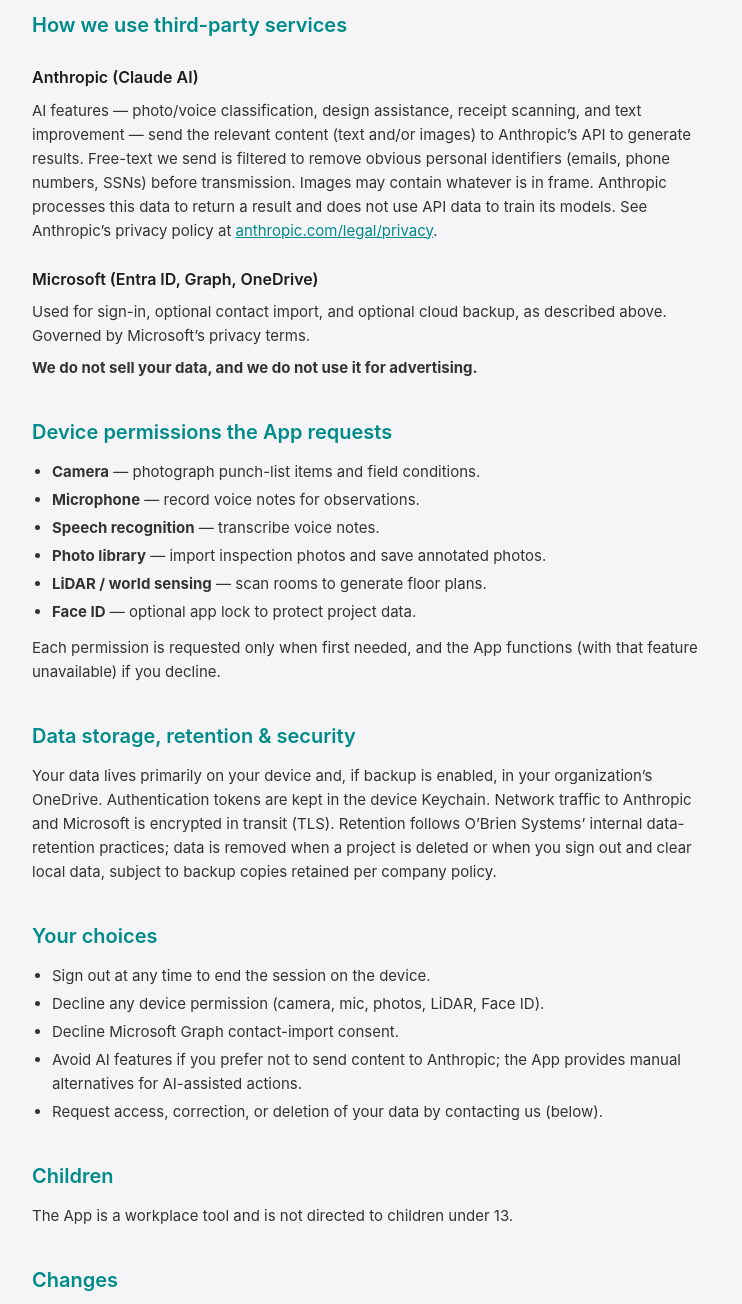
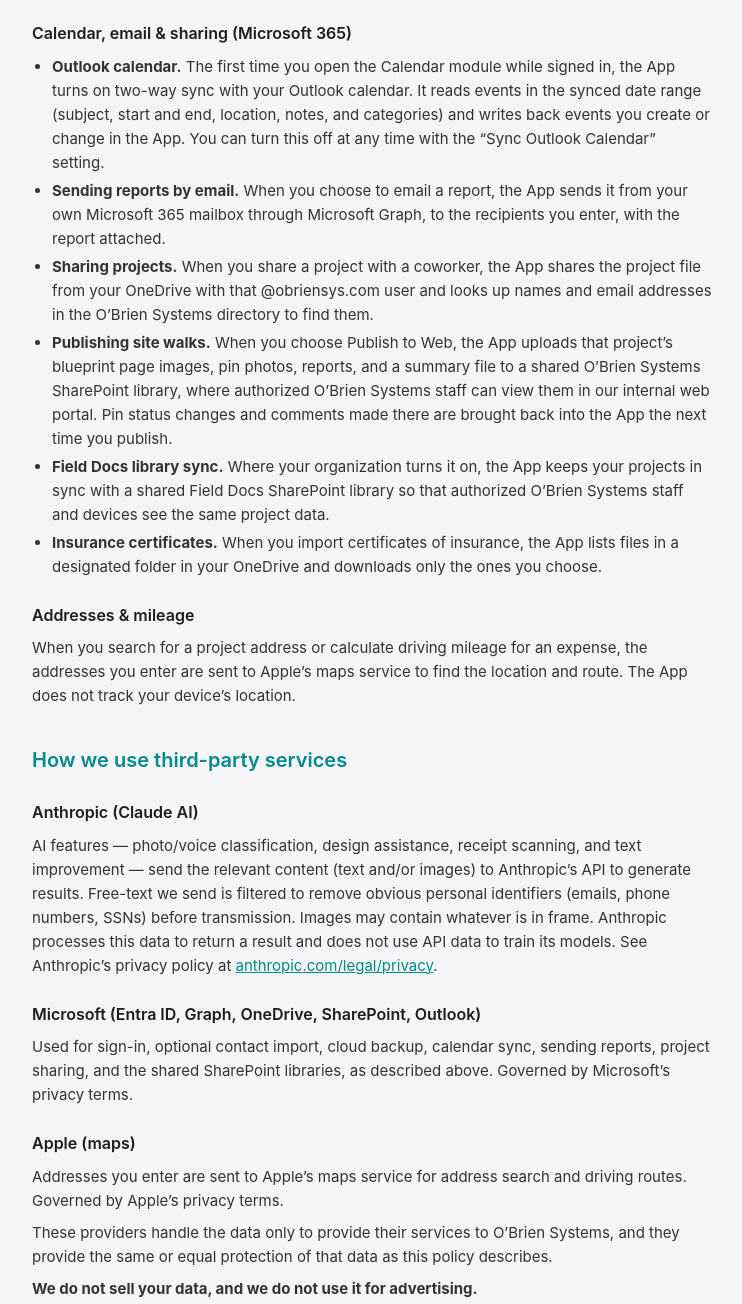
Before and after one commit to patrick-obs/privacy-policy, a plain HTML site: page index.html in a window 1280 px wide. Shown: the part 1219-2523 px from the top of the page, without its empty margins (268-1010 px from the left). Drawn offline with Linux system fonts and the light colour scheme.

Commit message:
Field Docs policy: disclose calendar sync, report email, sharing, Publish to Web, library sync and Apple maps (#1)
* Field Docs policy: disclose calendar sync, report email, sharing, Publish to Web, library sync and Apple maps

The June 1 policy says Microsoft Graph is used only for contact import and
OneDrive backup. The app on obs-field-docs main (a779d63) also:
- turns on two-way Outlook calendar sync the first time a signed-in user opens
  Calendar (Calendars.ReadWrite; toggle "Sync Outlook Calendar")
- emails Job Progress reports from the user's mailbox (Mail.Send)
- shares project files from OneDrive with coworkers and looks them up in the
  directory (ProjectSharingService)
- uploads site-walk images, photos and reports to a shared SharePoint library
  for the web hub, and reads back web comments (SiteWalkPublishService)
- syncs with the Field Docs SharePoint library when FD_SYNC_DRIVE_ID is set
- lists a OneDrive folder for COI import
- sends typed addresses to Apple (MKLocalSearch, CLGeocoder, MKDirections)

Draft for Pat's review (and counsel's, like the June draft). No em dashes in
new text.

Co-Authored-By: Claude Opus 5.5 (1M context) <noreply@anthropic.com>

* Field Docs policy: confirm third parties give the same or equal protection (App Review 5.1.1(i), #571)

Same sentence PR #2 adds to the Service Orders page, so the two pages match.

Co-Authored-By: Claude Opus 5.5 (1M context) <noreply@anthropic.com>

---------

Co-authored-by: Claude Opus 5.5 (1M context) <noreply@anthropic.com>

```diff
--- a/index.html
+++ b/index.html
@@ -73,7 +73,7 @@
         <p>When you sign in, we receive your name, work email, and job title from Microsoft to identify you and control access. Authentication tokens are stored securely in the device Keychain. We never see or store your Microsoft password.</p>
 
         <h3>Project &amp; field data you create</h3>
-        <p>Projects, blueprints, pins, observations, checklists, quotes, expenses, contacts, calendar items, and notes. This is stored locally on your device (SwiftData) and, if enabled, backed up to your organization&rsquo;s Microsoft OneDrive.</p>
+        <p>Projects, blueprints, pins, observations, checklists, quotes, expenses, contacts, calendar items, and notes. This is stored locally on your device (SwiftData). If enabled, it is also backed up to your organization&rsquo;s Microsoft OneDrive and, where your organization turns on library sync, kept in a shared Microsoft 365 document library (see &ldquo;Calendar, email &amp; sharing&rdquo; below).</p>
 
         <h3>Photos, videos &amp; voice notes</h3>
         <p>Photos and videos you capture or import for documentation, and voice notes you record. Voice notes may be transcribed using on-device/Apple speech recognition.</p>
@@ -84,13 +84,31 @@
         <h3>Microsoft 365 data (only with your consent)</h3>
         <p>With your permission, the App can read your Outlook contacts and recent email metadata via Microsoft Graph to help you import business contacts and identify potential leads into the CRM. This requires explicit Microsoft consent to the relevant permissions and is used only to build the in-app proposals you review and approve.</p>
 
+        <h3>Calendar, email &amp; sharing (Microsoft 365)</h3>
+        <ul>
+            <li><strong>Outlook calendar.</strong> The first time you open the Calendar module while signed in, the App turns on two-way sync with your Outlook calendar. It reads events in the synced date range (subject, start and end, location, notes, and categories) and writes back events you create or change in the App. You can turn this off at any time with the &ldquo;Sync Outlook Calendar&rdquo; setting.</li>
+            <li><strong>Sending reports by email.</strong> When you choose to email a report, the App sends it from your own Microsoft 365 mailbox through Microsoft Graph, to the recipients you enter, with the report attached.</li>
+            <li><strong>Sharing projects.</strong> When you share a project with a coworker, the App shares the project file from your OneDrive with that @obriensys.com user and looks up names and email addresses in the O&rsquo;Brien Systems directory to find them.</li>
+            <li><strong>Publishing site walks.</strong> When you choose Publish to Web, the App uploads that project&rsquo;s blueprint page images, pin photos, reports, and a summary file to a shared O&rsquo;Brien Systems SharePoint library, where authorized O&rsquo;Brien Systems staff can view them in our internal web portal. Pin status changes and comments made there are brought back into the App the next time you publish.</li>
+            <li><strong>Field Docs library sync.</strong> Where your organization turns it on, the App keeps your projects in sync with a shared Field Docs SharePoint library so that authorized O&rsquo;Brien Systems staff and devices see the same project data.</li>
+            <li><strong>Insurance certificates.</strong> When you import certificates of insurance, the App lists files in a designated folder in your OneDrive and downloads only the ones you choose.</li>
+        </ul>
+
+        <h3>Addresses &amp; mileage</h3>
+        <p>When you search for a project address or calculate driving mileage for an expense, the addresses you enter are sent to Apple&rsquo;s maps service to find the location and route. The App does not track your device&rsquo;s location.</p>
+
         <h2>How we use third-party services</h2>
 
         <h3>Anthropic (Claude AI)</h3>
         <p>AI features &mdash; photo/voice classification, design assistance, receipt scanning, and text improvement &mdash; send the relevant content (text and/or images) to Anthropic&rsquo;s API to generate results. Free-text we send is filtered to remove obvious personal identifiers (emails, phone numbers, SSNs) before transmission. Images may contain whatever is in frame. Anthropic processes this data to return a result and does not use API data to train its models. See Anthropic&rsquo;s privacy policy at <a href="https://www.anthropic.com/legal/privacy">anthropic.com/legal/privacy</a>.</p>
 
-        <h3>Microsoft (Entra ID, Graph, OneDrive)</h3>
-        <p>Used for sign-in, optional contact import, and optional cloud backup, as described above. Governed by Microsoft&rsquo;s privacy terms.</p>
+        <h3>Microsoft (Entra ID, Graph, OneDrive, SharePoint, Outlook)</h3>
+        <p>Used for sign-in, optional contact import, cloud backup, calendar sync, sending reports, project sharing, and the shared SharePoint libraries, as described above. Governed by Microsoft&rsquo;s privacy terms.</p>
+
+        <h3>Apple (maps)</h3>
+        <p>Addresses you enter are sent to Apple&rsquo;s maps service for address search and driving routes. Governed by Apple&rsquo;s privacy terms.</p>
+
+        <p>These providers handle the data only to provide their services to O&rsquo;Brien Systems, and they provide the same or equal protection of that data as this policy describes.</p>
 
         <p><strong>We do not sell your data, and we do not use it for advertising.</strong></p>
 
@@ -106,13 +124,14 @@
         <p>Each permission is requested only when first needed, and the App functions (with that feature unavailable) if you decline.</p>
 
         <h2>Data storage, retention &amp; security</h2>
-        <p>Your data lives primarily on your device and, if backup is enabled, in your organization&rsquo;s OneDrive. Authentication tokens are kept in the device Keychain. Network traffic to Anthropic and Microsoft is encrypted in transit (TLS). Retention follows O&rsquo;Brien Systems&rsquo; internal data-retention practices; data is removed when a project is deleted or when you sign out and clear local data, subject to backup copies retained per company policy.</p>
+        <p>Your data lives primarily on your device and, depending on the features you use, in your organization&rsquo;s OneDrive, Outlook calendar, and shared SharePoint libraries. Authentication tokens are kept in the device Keychain. Network traffic to Anthropic, Microsoft, and Apple is encrypted in transit (TLS). Retention follows O&rsquo;Brien Systems&rsquo; internal data-retention practices; data is removed when a project is deleted or when you sign out and clear local data, subject to backup copies retained per company policy.</p>
 
         <h2>Your choices</h2>
         <ul>
             <li>Sign out at any time to end the session on the device.</li>
             <li>Decline any device permission (camera, mic, photos, LiDAR, Face ID).</li>
             <li>Decline Microsoft Graph contact-import consent.</li>
+            <li>Turn off Outlook calendar sync with the &ldquo;Sync Outlook Calendar&rdquo; setting.</li>
             <li>Avoid AI features if you prefer not to send content to Anthropic; the App provides manual alternatives for AI-assisted actions.</li>
             <li>Request access, correction, or deletion of your data by contacting us (below).</li>
         </ul>
@@ -127,7 +146,7 @@
         <p>O&rsquo;Brien Systems &mdash; privacy inquiries: <a href="mailto:privacy@obriensys.com">privacy@obriensys.com</a><br>
         <a href="https://obriensys.com">obriensys.com</a></p>
 
-        <p class="effective">Last Updated: June 1, 2026</p>
+        <p class="effective">Last Updated: October 4, 2026</p>
     </div>
 </body>
 </html>
```
